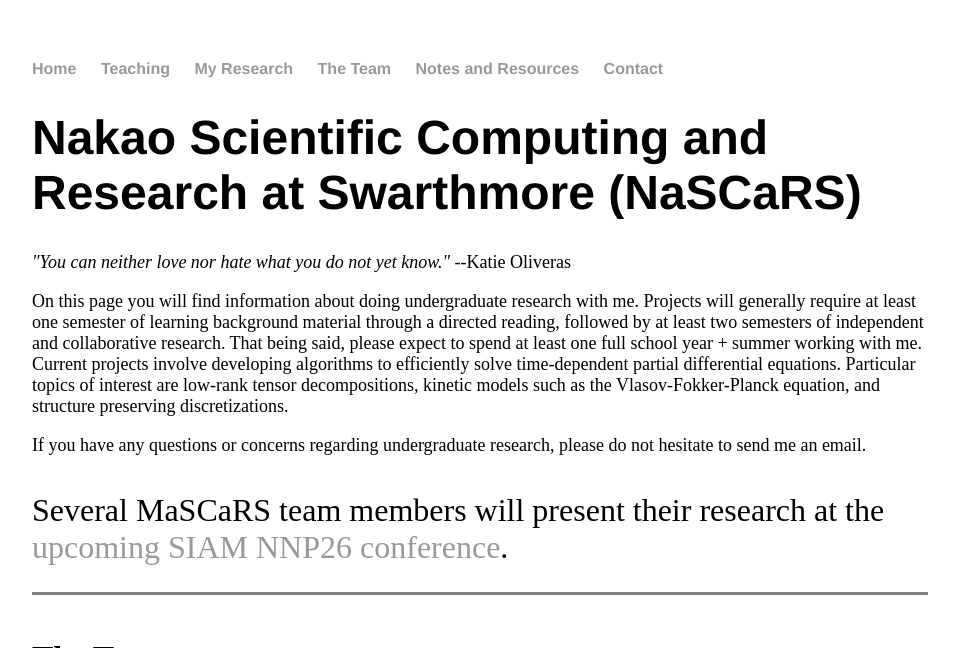
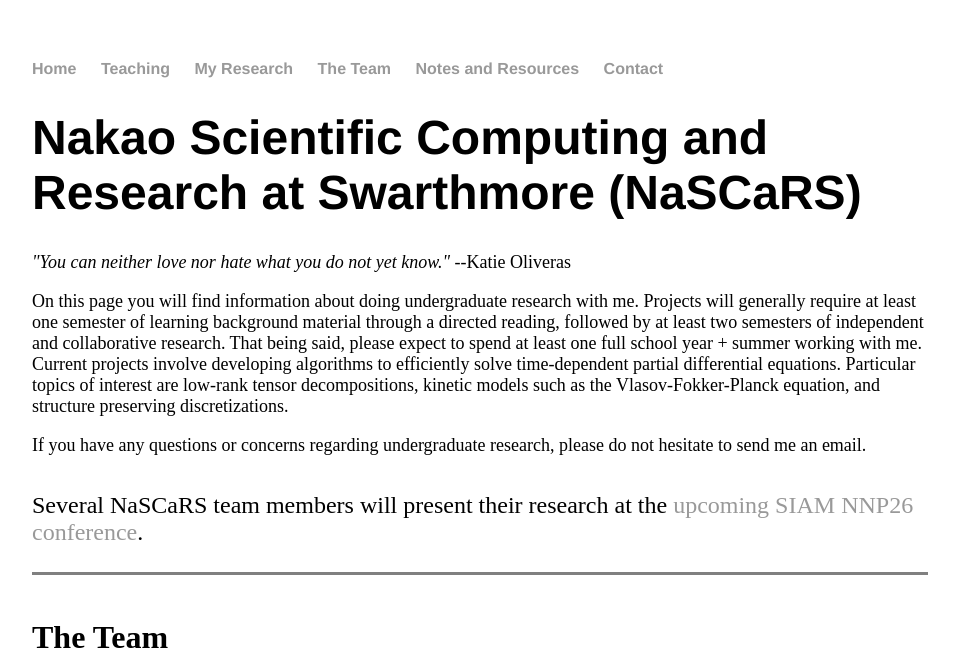
Before and after one commit to jhknakao/jhknakao.github.io, a Jekyll site: the page built from undergradresearch.html, in a window 1280 px wide and 900 px high, cut to the strip 0-648 px from the top of the window. Shown: the whole strip, without its empty margins (160-1119 px from the left). Built offline with Jekyll 4.4.1, drawn with Linux system fonts in a browser that asks for light colours.

Commit message:
Update undergradresearch.html

```diff
--- a/undergradresearch.html
+++ b/undergradresearch.html
@@ -14,7 +14,7 @@
 	<br>
 	<br>
 	<br>
-	<font size="6">Several MaSCaRS team members will present their research at the <a href="https://siamnnp2026.sciencesconf.org/" target="_blank">upcoming SIAM NNP26 conference</a>.</font>
+	<font size="5">Several NaSCaRS team members will present their research at the <a href="https://siamnnp2026.sciencesconf.org/" target="_blank">upcoming SIAM NNP26 conference</a>.</font>
   <br>
 	<br>
 	<hr size="3" noshade>
```
